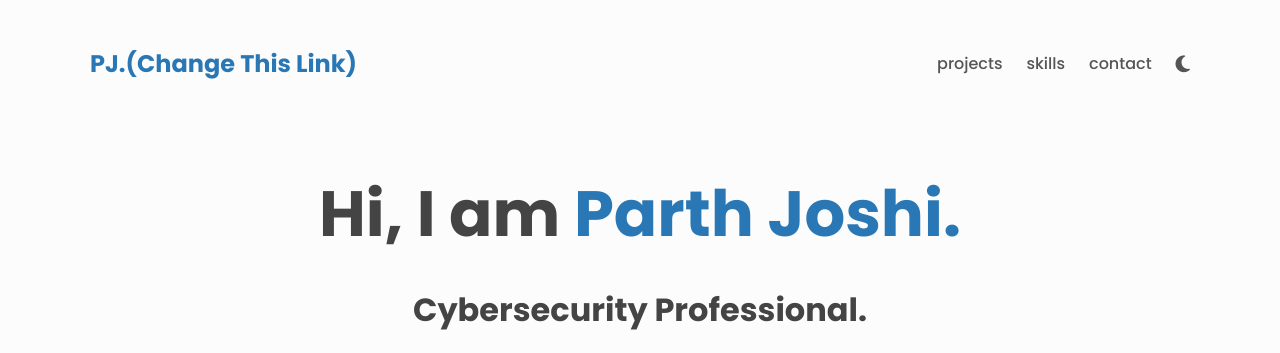
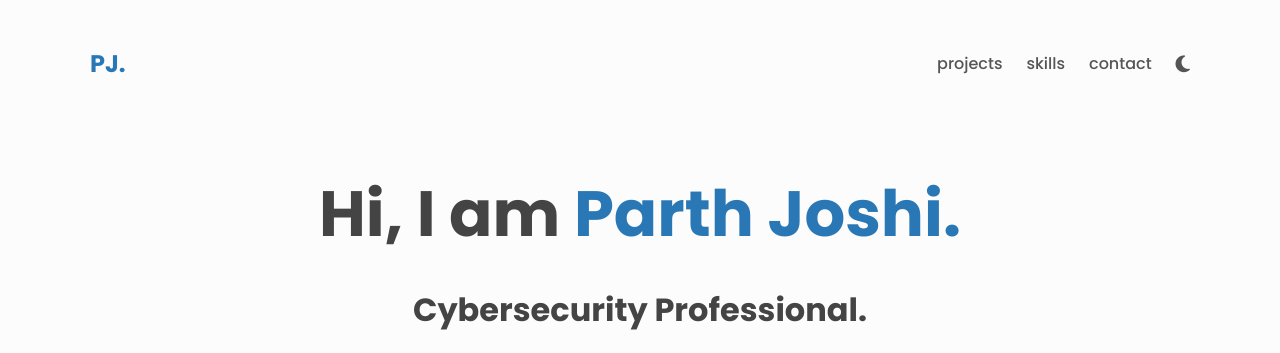
Before and after one commit to pjoshi1715/profile, a plain HTML site: page index.html in a window 1280 px wide. Shown: the top 353 px of the page. Drawn offline with Linux system fonts and the light colour scheme.

Commit message:
small fixes

```diff
--- a/index.html
+++ b/index.html
@@ -20,8 +20,8 @@
   <body class="light" id="top">
     <header class="header center">
       <h3>
-        <a href="https://pjoshi1715.github.io/portfolio/" class="link"
-          >PJ.(Change This Link)</a
+        <a href="https://pjoshi1715.github.io/profile/" class="link"
+          >PJ.</a
         >
       </h3>
 
@@ -59,7 +59,7 @@
         <h2 class="about__role">Cybersecurity Professional.</h2>
 
         <div class="about__contact center">
-          <a href="https://example.com">
+          <a href="https://drive.google.com/file/d/13rCmuWON46oVAMOjSnFRn8uN0Glod5SE/view?usp=sharing">
             <span class="btn btn--outline">Resume</span>
           </a>
 
```
